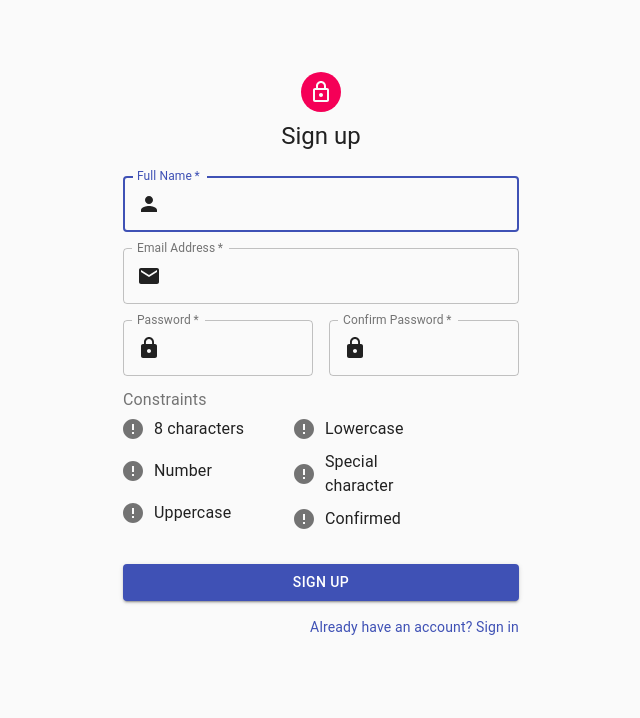
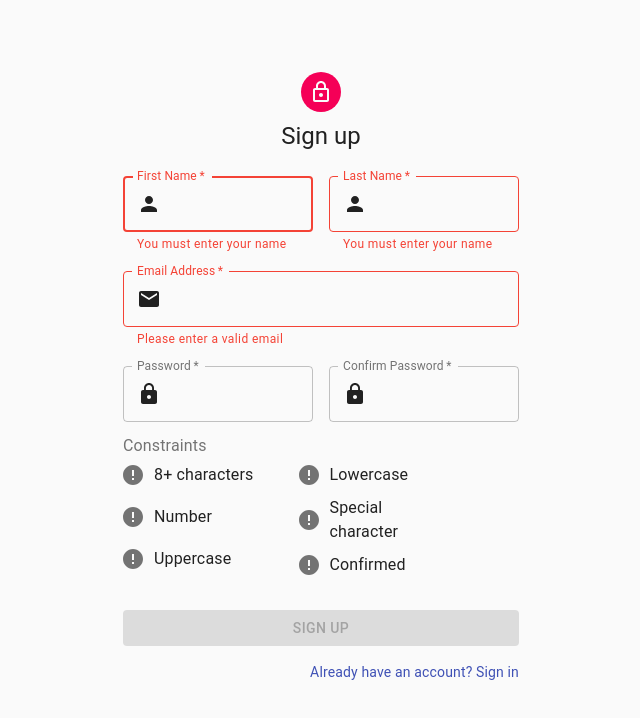
Before and after one commit to my-expenses/web, a React (Create React App) app: page /register in a window 1280 px wide. Shown: the top 718 px of the page, without its empty margins (319-959 px from the left). Built offline with nearby package versions, Linux system fonts and the light colour scheme; no server answers.

Commit message:
Split fullname to first and last names

```diff
--- a/src/users/register/Register.js
+++ b/src/users/register/Register.js
@@ -30,19 +30,40 @@ const Register = (props) => {
         </Typography>
         <form className={classes.form} noValidate>
           <Grid container spacing={2}>
-            <Grid item xs={12}>
+            <Grid item xs={6}>
               <TextField
-                name="fullName"
+                name="firstName"
                 variant="outlined"
                 required
                 fullWidth
-                id="fullName"
-                label="Full Name"
-                value={props.fullName}
-                error={props.fullNameError}
-                helperText={props.fullNameTextError}
+                id="firstName"
+                label="First Name"
+                value={props.firstName}
+                error={props.firstNameError}
+                helperText={props.firstNameTextError}
                 autoFocus
-                onChange={(e) => props.onFullNameChange(e.target.value)}
+                onChange={(e) => props.onFirstNameChange(e.target.value)}
+                InputProps={{
+                  startAdornment: (
+                    <InputAdornment position="start">
+                      <Person/>
+                    </InputAdornment>
+                  )
+                }}
+              />
+            </Grid>
+            <Grid item xs={6}>
+              <TextField
+                name="lastName"
+                variant="outlined"
+                required
+                fullWidth
+                id="lastName"
+                label="Last Name"
+                value={props.lastName}
+                error={props.lastNameError}
+                helperText={props.lastNameTextError}
+                onChange={(e) => props.onLastNameChange(e.target.value)}
                 InputProps={{
                   startAdornment: (
                     <InputAdornment position="start">
@@ -126,7 +147,7 @@ const Register = (props) => {
                                         control={<Checkbox icon={<Error/>} className={classes.checkbox}
                                                            checked={props.validLength}
                                                            name="length"/>}
-                                        label="8 characters"
+                                        label="8+ characters"
                       />
                       <FormControlLabel className={classes.formControlLabel}
                                         control={<Checkbox icon={<Error/>} className={classes.checkbox}
@@ -175,6 +196,7 @@ const Register = (props) => {
             variant="contained"
             color="primary"
             className={classes.submit}
+            disabled={!props.enableButton}
           >
             Sign Up
           </Button>
@@ -192,9 +214,12 @@ const Register = (props) => {
 }
 
 Register.propTypes = {
-  fullName: PropTypes.string,
-  fullNameError: PropTypes.bool,
-  fullNameTextError: PropTypes.string,
+  firstName: PropTypes.string,
+  firstNameError: PropTypes.bool,
+  firstNameTextError: PropTypes.string,
+  lastName: PropTypes.string,
+  lastNameError: PropTypes.bool,
+  lastNameTextError: PropTypes.string,
   email: PropTypes.string,
   emailError: PropTypes.bool,
   emailTextError: PropTypes.string,
@@ -211,6 +236,8 @@ Register.propTypes = {
   lowercase: PropTypes.bool,
   specialChar: PropTypes.bool,
   match: PropTypes.bool,
+
+  enableButton: PropTypes.bool
 }
 
 export default Register;
--- a/src/users/register/RegisterContainer.js
+++ b/src/users/register/RegisterContainer.js
@@ -2,15 +2,21 @@ import {useState} from "react";
 import Register from "./Register";
 import validator from 'validator';
 import {usePasswordValidation} from "./usePasswordValidation";
+import {useButtonValidation} from "./useButtonValidation";
+import {useNameValidation} from "./useNameValidation";
 
 const RegisterContainer = () => {
-  const [fullName, setFullName] = useState('')
+
+  const [firstName, setFirstName] = useState('')
+  const [firstNameError, firstNameErrorText] = useNameValidation(firstName)
+  const [lastName, setLastName] = useState('')
+  const [lastNameError, lastNameErrorText] = useNameValidation(lastName)
+
   const [email, setEmail] = useState('')
   const [password, setPassword] = useState('')
   const [confirmPassword, setConfirmPassword] = useState('')
 
-  const [fullNameError, setFullNameError] = useState('')
-  const [emailError, setEmailError] = useState('')
+  const [emailError, setEmailError] = useState('Please enter a valid email')
 
   const [validLength, hasNumber, upperCase, lowerCase, match, specialChar,] =
     usePasswordValidation({
@@ -18,17 +24,9 @@ const RegisterContainer = () => {
     secondPassword: confirmPassword,
   });
 
-
-  const onFullNameChange = (val) => {
-
-    if (validator.isEmpty(val))
-      setFullNameError('Please enter your name')
-    else if (!validator.isAlpha(val))
-      setFullNameError('Your name cannot contain numbers')
-    else
-      setFullNameError('')
-    setFullName(val)
-  }
+  const validForm = useButtonValidation({
+    firstNameError, lastNameError, emailError, validLength, hasNumber, upperCase, lowerCase, match, specialChar
+  })
 
   const onEmailChange = (val) => {
     if (validator.isEmail(val))
@@ -41,10 +39,15 @@ const RegisterContainer = () => {
   return (
     <div>
       <Register
-        fullName={fullName}
-        fullNameTextError={fullNameError}
-        fullNameError={fullNameError.length > 0}
-        onFullNameChange={(value) => onFullNameChange(value)}
+        firstName={firstName}
+        firstNameError={firstNameError}
+        firstNameTextError={firstNameErrorText}
+        onFirstNameChange={(value) => setFirstName(value)}
+
+        lastName={lastName}
+        lastNameError={lastNameError}
+        lastNameTextError={lastNameErrorText}
+        onLastNameChange={(value) => setLastName(value)}
 
         email={email}
         emailError={emailError.length > 0}
@@ -63,6 +66,8 @@ const RegisterContainer = () => {
         lowercase={lowerCase}
         specialChar={specialChar}
         match={match}
+
+        enableButton={validForm}
       />
     </div>
   );
--- /dev/null
+++ b/src/users/register/useButtonValidation.js
@@ -0,0 +1,15 @@
+import {useEffect, useState} from "react";
+
+export const useButtonValidation = (
+  {firstNameError, lastNameError, emailError, validLength, hasNumber, upperCase, lowerCase, match, specialChar}) =>
+{
+  const [validForm, setValidForm] = useState(false)
+
+  useEffect(() => {
+    setValidForm(
+      !firstNameError && !lastNameError && emailError.length === 0 && validLength &&
+      hasNumber && upperCase && lowerCase && match && specialChar
+    )
+  }, [firstNameError, lastNameError, emailError, validLength, hasNumber, upperCase, lowerCase, match, specialChar])
+  return validForm
+}
--- /dev/null
+++ b/src/users/register/useNameValidation.js
@@ -0,0 +1,22 @@
+import {useEffect, useState} from "react";
+import validator from "validator";
+
+export const useNameValidation = (name) => {
+  const [error, setError] = useState(false)
+  const [errorText, setErrorText] = useState('')
+
+  useEffect(() => {
+    let empty = validator.isEmpty(name);
+    let alphaChars = validator.isAlpha(name);
+    let invalidName = empty || !alphaChars;
+    setError(invalidName)
+    if (empty)
+      setErrorText("You must enter your name")
+    else if (!alphaChars)
+      setErrorText("Your name must contain letters only")
+    else
+      setErrorText("")
+
+  }, [name])
+  return [error, errorText]
+}
```
